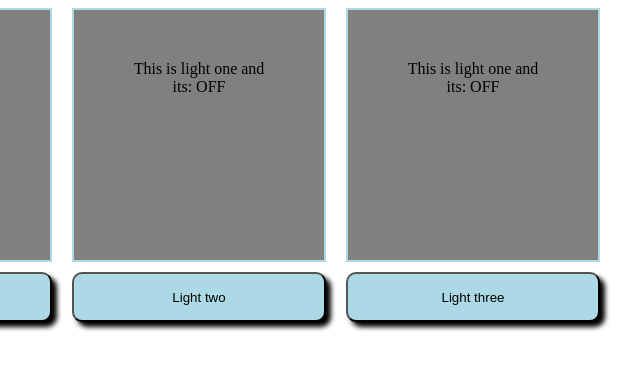
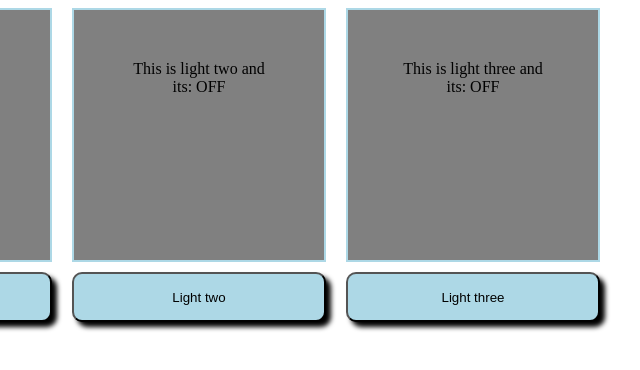
Before and after one commit to bergeng/smarhus-api, a plain HTML site: page index.html in a window 1280 px wide. Shown: the full height of the page, 441-1081 px from the left. Drawn offline with Linux system fonts and the light colour scheme; no server answers.

Commit message:
updates index.html

```diff
--- a/index.html
+++ b/index.html
@@ -13,12 +13,12 @@
             <button id="lightOne">Light one</button>
         </div>
         <div class="box">
-            <div class="lightTwo light">This is light one and its: <span>OFF</span></div>
+            <div class="lightTwo light">This is light two and its: <span>OFF</span></div>
             <button id="lightTwo">Light two</button>
 
         </div>
         <div class="box">
-            <div class="lightThree light">This is light one and its: <span>OFF</span></div>
+            <div class="lightThree light">This is light three and its: <span>OFF</span></div>
             <button id="lightThree">Light three</button>
         </div>
     </div>
```
